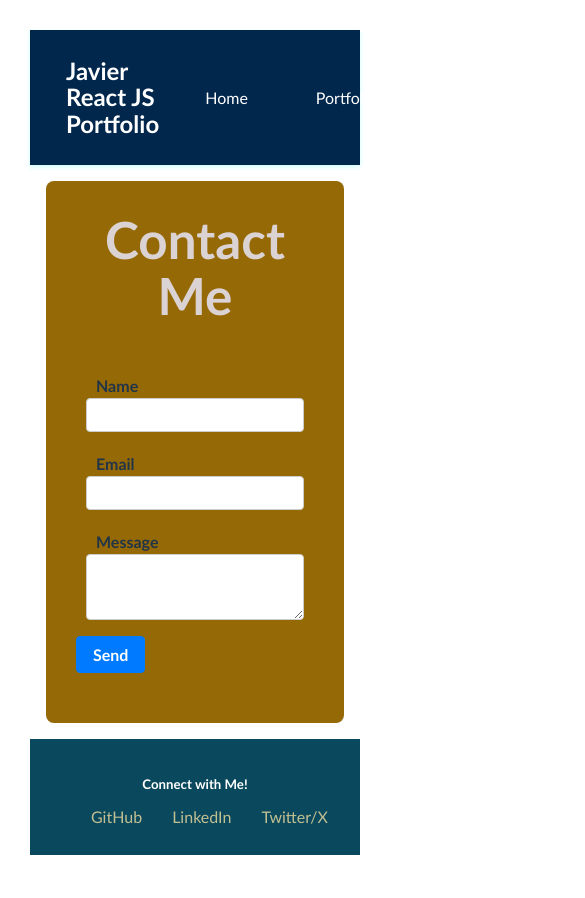
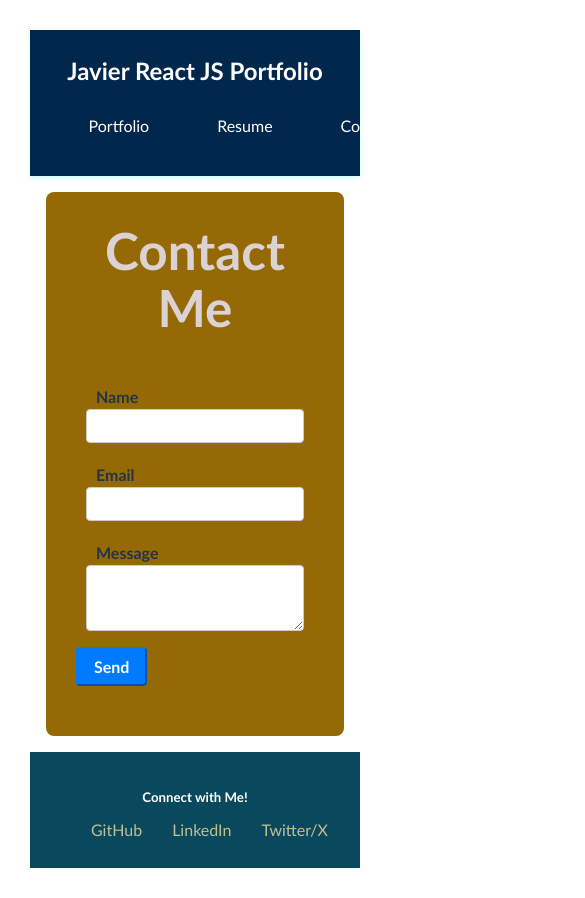
Before and after one commit to elchinatalpf/react-portfolio, a React (Vite) app: page /contact in a window 390 px wide. Shown: the top 898 px of the page, 585 px wide, since content can reach past the window. Built offline with nearby package versions, Linux system fonts and the light colour scheme; no server answers.

Commit message:
clean  css code and added responsive design

```diff
--- a/src/App.css
+++ b/src/App.css
@@ -10,41 +10,3 @@ main {
   flex-grow: 1;
   padding: 1rem;
 }
-
-.card {
-  box-shadow: 0 4px 8px rgba(0, 0, 0, 2);
-  transition: 0.3s;
-  margin-bottom: 16px;
-  max-width: 400px;
-  padding: 1rem;
-}
-
-.card:hover {
-  box-shadow: 0 8px 16px 0 rgba(0,0,0,0.2);
-}
-
-.projects-images {
-  width: 100%;
-  height: auto;
-}
-
-.card-content {
-  padding: 2px 10px;
-}
-
-.card-text {
-  margin: 0;
-  overflow: hidden;
-}
-
-.photo-javier {
-  display: block;
-  height: auto;
-  width: 50%;
-  margin: 0 auto;
-  padding-top: 20px;
-}
-
-.Project {
-  margin-bottom: 30px;
-}
--- a/src/components/project/project.css
+++ b/src/components/project/project.css
@@ -7,10 +7,12 @@
     text-align: center;
     margin-bottom: 16px;
     transition: transform 0.3s ease;
+    padding: 1rem;
 }
 
 .card:hover {
-    transform: scale(1.05s);
+    transform: scale(1.5s);
+    box-shadow: 0 8px 16px 0 rgba(0,0,0,0.2);
 }
 
 .projects-images {
--- a/src/main.css
+++ b/src/main.css
@@ -1,5 +1,4 @@
 :root {
-  font-family: Inter, system-ui, Avenir, Helvetica, Arial, sans-serif;
   line-height: 1.5;
   font-weight: 400;
   color-scheme: light dark;
@@ -39,25 +38,6 @@ h1 {
   line-height: 1.1;
 }
 
-button {
-  border-radius: 8px;
-  border: 1px solid transparent;
-  padding: 0.6em 1.2em;
-  font-size: 1em;
-  font-weight: 500;
-  font-family: inherit;
-  background-color: #1a1a1a;
-  cursor: pointer;
-  transition: border-color 0.25s;
-}
-button:hover {
-  border-color: #646cff;
-}
-button:focus,
-button:focus-visible {
-  outline: 4px auto -webkit-focus-ring-color;
-}
-
 @media (prefers-color-scheme: light) {
   :root {
     color: #213547;
@@ -70,3 +50,88 @@ button:focus-visible {
     background-color: #f9f9f9;
   }
 }
+
+@media (max-width: 576px) {
+  body {
+    flex-direction: column;
+  }
+  .header-container {
+    flex-direction: column;
+    align-items: flex-start;
+  }
+  .nav-link {
+    padding: 0.5rem 0;
+    width: 100%;
+  }
+  .photo-javier {
+    width: 80%;
+  }
+  .card {
+    max-width: 100%;
+    margin: 1rem 0;
+  }
+  .contact-container {
+    padding: 1rem;
+  }
+}
+
+@media (min-width: 577px) and (max-width: 768px) {
+  .header-container {
+    flex-direction: row;
+    align-items: center;
+  }
+
+  .nav-link {
+    padding: 0.5rem;
+    width: auto;
+  }
+
+  .photo-javier {
+    width: 50%;
+  }
+
+  .card {
+    max-width: 100%;
+    margin: 1rem 0.5rem;
+  }
+
+  .portfolio .card {
+    flex: 1 1 calc(50% - 1rem);
+    max-width: calc(50% - 1rem);
+  }
+
+  .contact-container {
+    padding: 2rem;
+  }
+}
+
+media (min-width: 769px) {
+  /* Desktop styles */
+  .header-container {
+    flex-direction: row;
+    align-items: center;
+  }
+
+  .nav-link {
+    padding: 0.5rem 1rem;
+    width: auto;
+  }
+
+  .photo-javier {
+    width: 30%;
+  }
+
+  .card {
+    max-width: 400px;
+    margin: 1rem;
+  }
+
+  .portfolio .card {
+    flex: 1 1 calc(33% - 2rem);
+    max-width: calc(33% - 2rem);
+  }
+
+  .contact-container {
+    padding: 2rem;
+  }
+}
```
